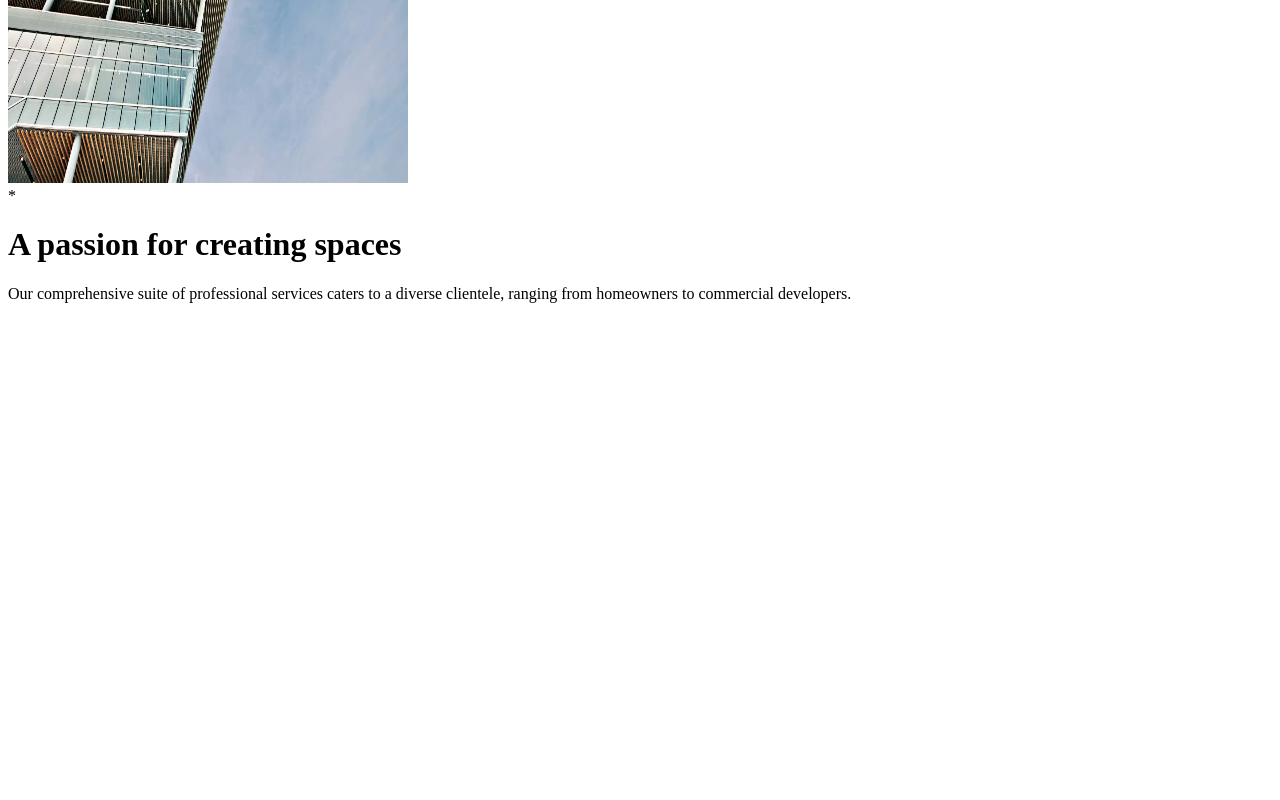
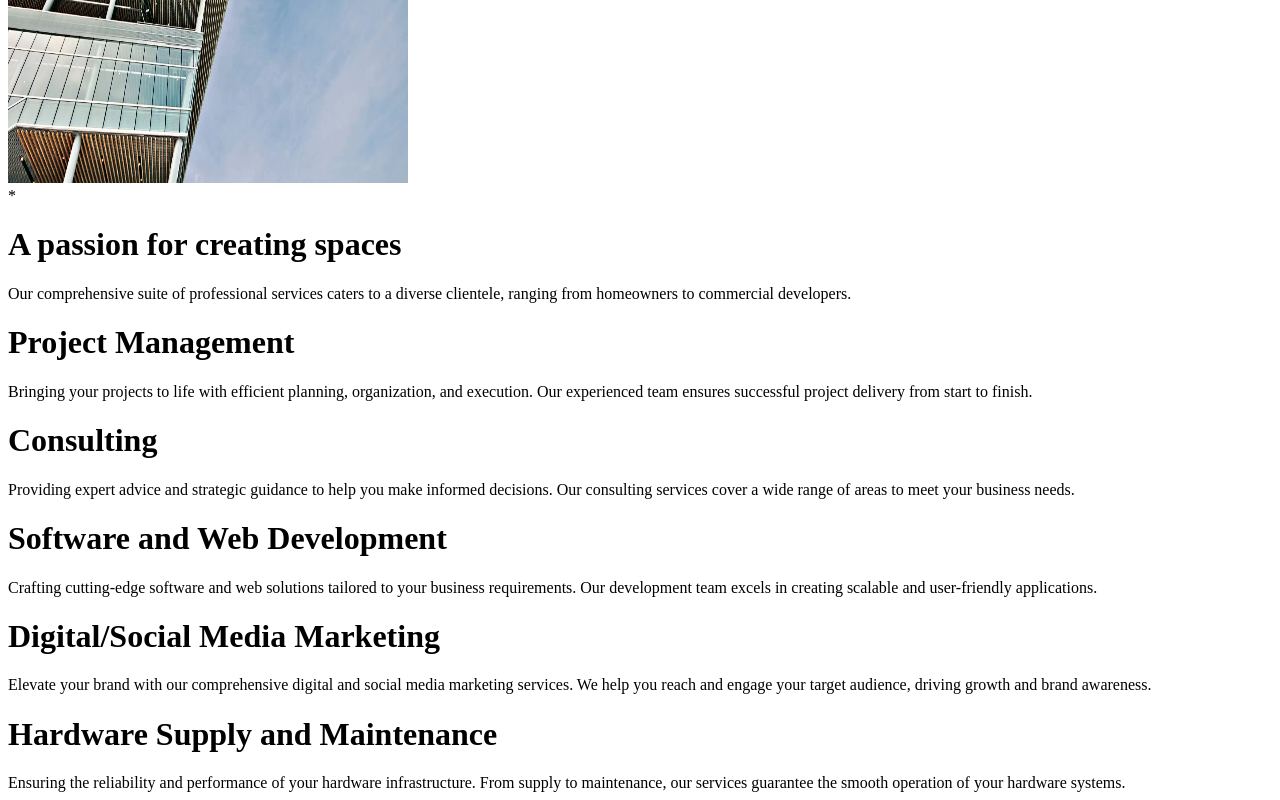
Before and after one commit to Tomiwakukoyi/tekkdng, a Next.js app: page /HomePage in a window 1280 px wide. Shown: the part 383-1183 px from the top of the page. Before the commit the page ends 800 px from the top, so only its background shows below. Built offline with nearby package versions, Linux system fonts and the light colour scheme.

Commit message:
Almost done with the home page

```diff
--- /dev/null
+++ b/components/homeComponents/Desc.jsx
@@ -0,0 +1,14 @@
+import React from "react";
+
+const Desc = ({ header, spanContent }) => {
+  return (
+    <div className="flex flex-col font-serif">
+      <h1 className="text font-medium">{header}</h1>
+      <span className=" text-[14px] w-[370px] text-gray-600">
+        {spanContent}
+      </span>
+    </div>
+  );
+};
+
+export default Desc;
--- a/components/homeComponents/SubHeroSection.jsx
+++ b/components/homeComponents/SubHeroSection.jsx
@@ -1,18 +1,30 @@
 import React from "react";
+import Desc from "./Desc";
+import contentData from "@/public/data/descData";
 
 const SubHeroSection = () => {
   return (
     <div className=" font-serif flex flex-col items-center justify-center gap-8 mt-28">
       <div className="flex flex-col items-center justify-center gap-2">
         <span className="text-4xl h-6 text-gray-400">*</span>
-        <h1 className=" font-medium text-2xl sm:text-3xl  ">
+        <h1 className=" font-medium w-300 text-center text-2xl sm:text-3xl  ">
           A passion for creating spaces
         </h1>
       </div>
-      <p className=" text-sm sm:text-base text-gray-600 text-center w-[360px] sm:w-[480px] md:w-[550px] ">
+      <p className="  text-gray-600 text-center w-[360px] sm:w-[480px] md:w-[550px] ">
         Our comprehensive suite of professional services caters to a diverse
         clientele, ranging from homeowners to commercial developers.
       </p>
+
+      <div className=" flex flex-wrap items-center justify-center gap-8 mt-4">
+        {contentData.map((content, index) => (
+          <Desc
+            key={index}
+            header={content.header}
+            spanContent={content.spanContent}
+          />
+        ))}
+      </div>
     </div>
   );
 };
--- /dev/null
+++ b/public/data/descData.js
@@ -0,0 +1,30 @@
+// contentData.js
+const contentData = [
+  {
+    header: "Project Management",
+    spanContent:
+      "Bringing your projects to life with efficient planning, organization, and execution. Our experienced team ensures successful project delivery from start to finish.",
+  },
+  {
+    header: "Consulting",
+    spanContent:
+      "Providing expert advice and strategic guidance to help you make informed decisions. Our consulting services cover a wide range of areas to meet your business needs.",
+  },
+  {
+    header: "Software and Web Development",
+    spanContent:
+      "Crafting cutting-edge software and web solutions tailored to your business requirements. Our development team excels in creating scalable and user-friendly applications.",
+  },
+  {
+    header: "Digital/Social Media Marketing",
+    spanContent:
+      "Elevate your brand with our comprehensive digital and social media marketing services. We help you reach and engage your target audience, driving growth and brand awareness.",
+  },
+  {
+    header: "Hardware Supply and Maintenance",
+    spanContent:
+      "Ensuring the reliability and performance of your hardware infrastructure. From supply to maintenance, our services guarantee the smooth operation of your hardware systems.",
+  },
+];
+
+export default contentData;
```
